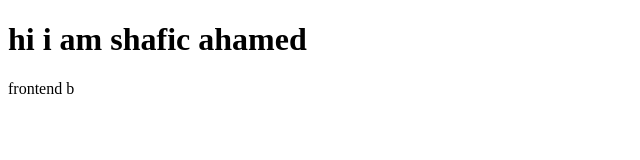
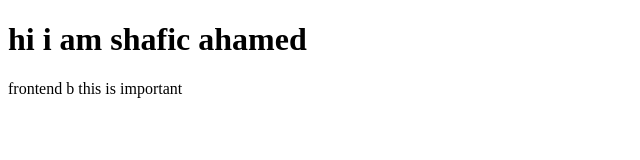
Before and after one commit to SHAFICAHAMED/learn, a plain HTML site: page index.html in a window 1280 px wide. Shown: the whole page, without its empty margins (0-640 px from the left). Drawn offline with Linux system fonts and the light colour scheme.

```diff
--- a/index.html
+++ b/index.html
@@ -8,5 +8,6 @@
 <body>
     <h1>hi i am shafic ahamed</h1>
     <h>frontend b</h>
+    <h>this is important</h>
 </body>
 </html>
```
